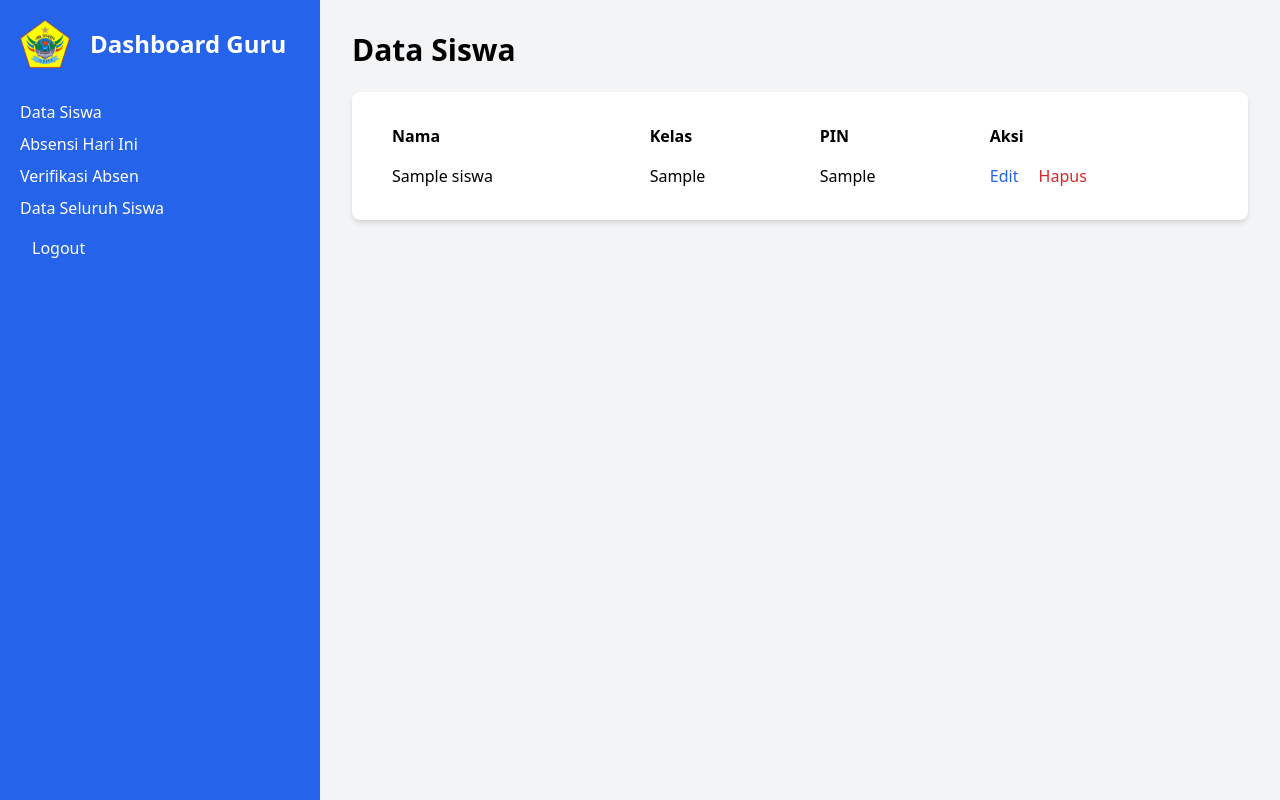
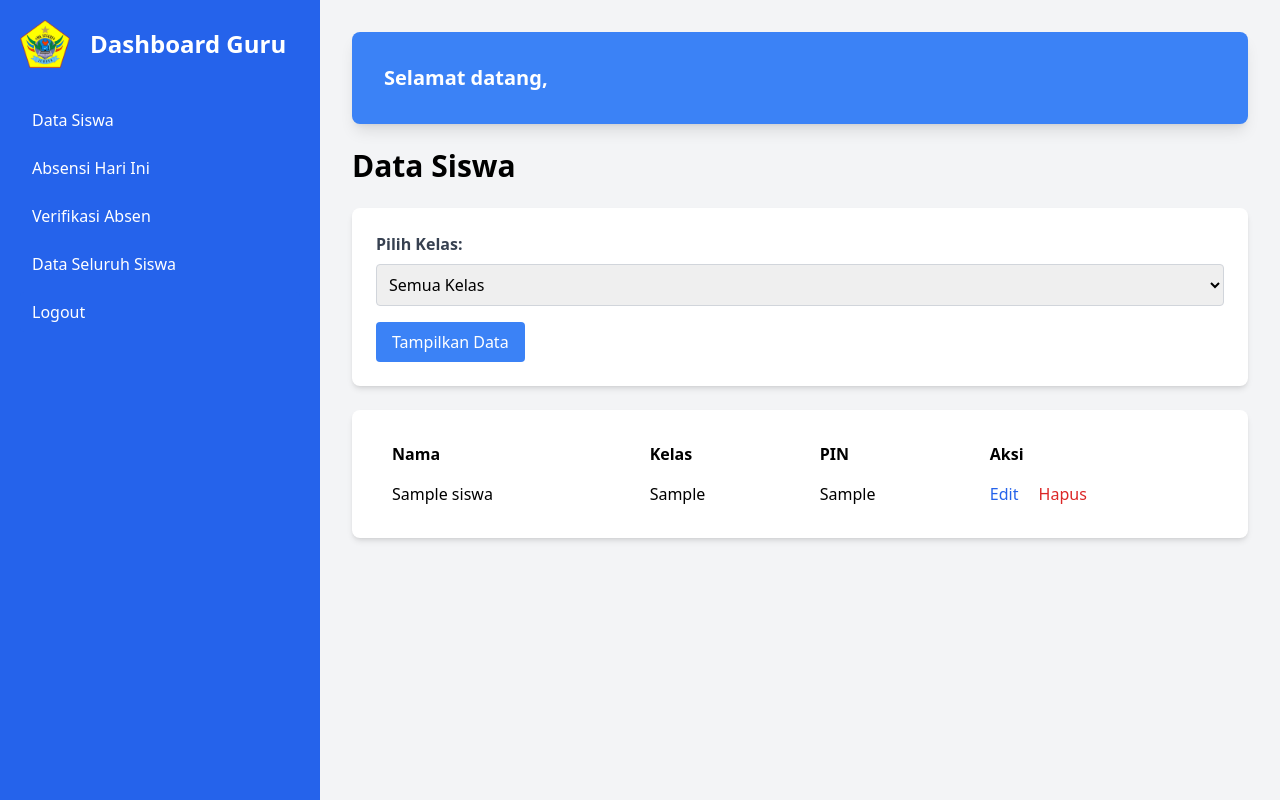
Before and after one commit to RAFIF-RF10/presensi-absensi-ci3, a CodeIgniter app: page /presensi-ci3/index.php/list_controller/rekap_absensi in a window 1280 px wide, after a click on "Data Siswa". Run offline with CodeIgniter, Linux system fonts and the light colour scheme; tables that the repository leaves empty or names only in its code hold one stand-in row (values such as "Sample post"); some libraries are stand-ins or nearby versions.

Commit message:
fitur search

```diff
--- a/application/controllers/List_controller.php
+++ b/application/controllers/List_controller.php
@@ -1,5 +1,5 @@
 <?php
-defined('BASEPATH') OR exit('No direct script access allowed');
+defined('BASEPATH') or exit('No direct script access allowed');
 
 /**
  * @property CI_Input $input
@@ -7,13 +7,16 @@ defined('BASEPATH') OR exit('No direct script access allowed');
  * @property List_model $List_model
  */
 
-class List_controller extends CI_Controller {
-    public function __construct() {
+class List_controller extends CI_Controller
+{
+	public function __construct()
+	{
 		parent::__construct();
 		$this->load->model('List_model');
 	}
 
-    public function index() {
+	public function index()
+	{
 		$data['siswa'] = $this->List_model->get_all_siswa();
 		$data['absensi_today'] = $this->List_model->get_absensi_hari_ini();
 
@@ -23,39 +26,77 @@ class List_controller extends CI_Controller {
 		$this->load->view('dashboard-guru/list/index', $data);
 	}
 
-    public function tambah() {
+	public function tambah()
+	{
 		$this->load->view('dashboard-guru/list/tambah');
 	}
 
-    public function simpan() {
+	public function simpan()
+	{
 		$data = [
 			'nama' => $this->input->post('nama'),
 			'kelas' => $this->input->post('kelas')
 		];
 		$this->List_model->insert_siswa($data);
+		// Redirect ke halaman setelah berhasil tambah data
 		redirect('list_controller');
 	}
 
-    public function edit($id) {
-        $data['siswa'] = $this->List_model->get_siswa($id);
-        $this->load->view('dashboard-guru/list/edit', $data);
+	public function edit($id)
+	{
+		$siswa = $this->List_model->get_siswa($id);
+
+		if ($siswa) {
+			echo json_encode($siswa); // Mengembalikan data siswa dalam bentuk JSON
+		} else {
+			echo json_encode(['status' => 'error', 'message' => 'Siswa tidak ditemukan']);
+		}
 	}
 
-    public function update($id) {
-        $data = [
-            'nama' => $this->input->post('nama'),
-            'kelas' => $this->input->post('kelas')
-        ];
-        $this->List_model->update_siswa($id, $data);
-        redirect('list_controller');
+	public function update($id)
+	{
+		// Ambil data yang dikirim melalui POST
+		$nama = $this->input->post('nama');
+		$kelas = $this->input->post('kelas');
+
+		// Pastikan data yang diterima tidak kosong
+		if (!$nama || !$kelas) {
+			echo json_encode(['status' => 'error', 'message' => 'Nama dan Kelas harus diisi']);
+			return;
 		}
 
-    public function hapus($id) {
-        $this->List_model->delete_siswa($id);
-        redirect('list_controller');
+		// Update data siswa di database
+		$data = [
+			'nama' => $nama,
+			'kelas' => $kelas
+		];
+
+		// Lakukan update data siswa berdasarkan ID
+		$this->List_model->update_siswa($id, $data);
+
+		// Kembali ke halaman yang sesuai setelah update
+		echo json_encode(['status' => 'success', 'message' => 'Data berhasil diperbarui']);
 	}
 
-	public function rekap_absensi() {
+
+	public function hapus($id)
+	{
+		// Hapus data siswa
+		$deleteStatus = $this->List_model->delete_siswa($id);
+
+		// Cek apakah delete berhasil
+		if ($deleteStatus) {
+			// Jika berhasil
+			echo json_encode(['status' => 'success', 'message' => 'Data berhasil dihapus.']);
+		} else {
+			// Jika gagal
+			echo json_encode(['status' => 'error', 'message' => 'Terjadi kesalahan saat menghapus data.']);
+		}
+	}
+
+
+	public function rekap_absensi()
+	{
 		$bulan = $this->input->get('bulan'); // Ambil filter bulan dari GET
 		$kelas = $this->input->get('kelas'); // Ambil filter kelas dari GET
 
@@ -66,5 +107,36 @@ class List_controller extends CI_Controller {
 		// Tampilkan view dengan data yang sudah difilter
 		$this->load->view('dashboard-guru/list/index', $data); // Pastikan path view benar
 	}
+	public function get_siswa_by_id($id)
+	{
+		$siswa = $this->List_model->get_siswa($id);  // Ambil data siswa berdasarkan ID
+		echo json_encode($siswa);  // Pastikan untuk mengembalikan data dalam format JSON
+	}
+	public function get_data_by_kelas()
+{
+    // Ambil data dari POST request
+    $kelas = $this->input->post('kelas');
+
+    // Panggil model untuk mendapatkan data siswa
+    $this->load->model('List_model');
+    $dataSiswa = $this->List_model->get_data_by_kelas($kelas);
+
+    // Buat respon berupa tabel
+    if (!empty($dataSiswa)) {
+        foreach ($dataSiswa as $row) {
+            echo '<tr>';
+            echo '<td class="px-4 py-2">' . $row->nama . '</td>';
+            echo '<td class="px-4 py-2">' . $row->kelas . '</td>';
+            echo '<td class="px-4 py-2">' . $row->pin . '</td>';
+            echo '<td class="px-4 py-2">
+                    <a href="javascript:void(0);" onclick="editData(' . $row->id . ')" class="text-blue-600 hover:underline">Edit</a>
+                    <a href="javascript:void(0);" onclick="deleteData(' . $row->id . ')" class="text-red-600 hover:underline ml-4">Hapus</a>
+                  </td>';
+            echo '</tr>';
+        }
+    } else {
+        echo '<tr><td colspan="4" class="text-center">Tidak ada data siswa.</td></tr>';
+    }
+}
 
 }
--- a/application/models/List_model.php
+++ b/application/models/List_model.php
@@ -15,9 +15,13 @@ class List_model extends CI_Model {
         return $this->db->insert('siswa', $data);
     }
 
-    public function update_siswa($id, $data) {
-        return $this->db->update('siswa', $data, ['id' => $id]);
-    }
+	public function update_siswa($id, $data) {
+		// Update data siswa berdasarkan ID
+		$this->db->where('id', $id);
+		$this->db->update('siswa', $data);
+	}
+
+
 
     public function delete_siswa($id) {
         return $this->db->delete('siswa', ['id' => $id]);
@@ -52,4 +56,20 @@ class List_model extends CI_Model {
         $query = $this->db->get();
         return $query->result();
     }
+	public function get_data_by_kelas($kelas = null)
+{
+    if ($kelas) {
+        $this->db->where('kelas', $kelas); // Filter berdasarkan kelas
+    }
+    $query = $this->db->get('siswa'); // Nama tabel siswa di database
+    return $query->result(); // Kembalikan hasil dalam bentuk array objek
 }
+
+
+	// public function get_all_siswa() {
+	// 	$this->db->select('*');
+	// 	$this->db->from('siswa');
+	// 	return $this->db->get()->result();
+	// }
+
+}
--- a/application/views/dashboard-guru/list/index.php
+++ b/application/views/dashboard-guru/list/index.php
@@ -1,11 +1,15 @@
 <!DOCTYPE html>
 <html lang="en">
+
 <head>
 	<meta charset="UTF-8">
 	<meta name="viewport" content="width=device-width, initial-scale=1.0">
+	<script src="https://cdn.jsdelivr.net/npm/sweetalert2@11"></script>
+	<script src="https://code.jquery.com/jquery-3.6.0.min.js"></script>
 	<link href="<?= base_url('/assets/css/output.css'); ?>" rel="stylesheet">
 	<title>Dashboard Guru</title>
 </head>
+
 <body class="bg-gray-100">
 	<div class="flex h-screen">
 		<!-- Sidebar -->
@@ -18,16 +22,16 @@
 
 			<!-- Sidebar Navigation -->
 			<ul class="mt-8 space-y-2" id="sidebar">
-    <li id="dataSiswaBtn">
+				<li id="dataSiswaBtn" class="block w-full text-left py-2 px-3 hover:bg-blue-500 rounded">
 					<button onclick="toggleSection('dataSiswaContent')">Data Siswa</button>
 				</li>
-    <li id="absensiHariIniBtn">
-        <button onclick="toggleSection('absensiHariIniContent')">Absensi Hari Ini</button>
+				<li id="absensiHariIniBtn" class="block w-full text-left py-2 px-3 hover:bg-blue-500 rounded"">
+        		<button onclick=" toggleSection('absensiHariIniContent')">Absensi Hari Ini</button>
 				</li>
-    <li id="verifikasiAbsenBtn">
+				<li id="verifikasiAbsenBtn" class="block w-full text-left py-2 px-3 hover:bg-blue-500 rounded">
 					<button onclick="toggleSection('verifikasiAbsenContent')">Verifikasi Absen</button>
 				</li>
-    <li id="dataSeluruhSiswaBtn" class="active">
+				<li id="dataSeluruhSiswaBtn" class="active block w-full text-left py-2 px-3 hover:bg-blue-500 rounded">
 					<button onclick="toggleSection('dataSeluruhSiswaContent')">Data Seluruh Siswa</button>
 				</li>
 
@@ -38,45 +42,68 @@
 		</div>
 
 		<!-- Main Content -->
-        <div class="flex-1 p-8 overflow-auto">
+		<div class="flex-1 p-8 ">
 			<!-- Data Siswa -->
 			<div id="dataSiswaContent" class="block">
+				<!-- Nama Guru -->
+				<div class="bg-blue-500 w-full mb-6 rounded-lg shadow-lg p-8">
+					<h3 class="text-xl font-bold text-white">Selamat datang, <?= $this->session->userdata('guru_nama'); ?> </h3>
+				</div>
+
 				<h1 class="text-3xl font-semibold mb-6">Data Siswa</h1>
+
+				<!-- Dropdown untuk Filter Kelas -->
+				<div class="bg-white shadow-md rounded-lg p-6 mb-6">
+					<label for="kelas" class="block text-gray-700 font-semibold mb-2">Pilih Kelas:</label>
+					<select id="kelas" class="w-full p-2 border border-gray-300 rounded">
+						<option value="">Semua Kelas</option>
+						<option value="XII RPL 1">XII RPL 1</option>
+						<option value="XII RPL 2">XII RPL 2</option>
+						<option value="XI RPL 1">XI RPL 1</option>
+						<option value="XI RPL 2">XI RPL 2</option>
+						<option value="X RPL 1">X RPL 1</option>
+						<option value="X RPL 2">X RPL 2</option>
+						<option value="XI DKV 1">XI DKV 1</option>
+						<option value="XI DKV 2">XI DKV 2</option>
+					</select>
+					<button onclick="filterDataByKelas()" class="mt-4 px-4 py-2 bg-blue-500 text-white rounded hover:bg-blue-600">
+						Tampilkan Data
+					</button>
+				</div>
+
+				<!-- Tabel Data Siswa -->
 				<div class="bg-white shadow-md rounded-lg p-6">
 					<table class="min-w-full table-auto">
 						<thead>
 							<tr>
-                                <!-- <th class="px-4 py-2 text-left">ID</th> -->
 								<th class="px-4 py-2 text-left">Nama</th>
 								<th class="px-4 py-2 text-left">Kelas</th>
 								<th class="px-4 py-2 text-left">PIN</th>
 								<th class="px-4 py-2 text-left">Aksi</th>
 							</tr>
 						</thead>
-                        <tbody>
-                            <?php if (!empty($siswa)): ?>
+						<tbody id="dataContainer">
 							<?php foreach ($siswa as $row): ?>
 								<tr>
-                                        <!-- <td class="px-4 py-2"><?= $row->id; ?></td> -->
 									<td class="px-4 py-2"><?= $row->nama; ?></td>
 									<td class="px-4 py-2"><?= $row->kelas; ?></td>
 									<td class="px-4 py-2"><?= $row->pin; ?></td>
 									<td class="px-4 py-2">
-                                            <a href="<?= site_url('list_controller/edit/'.$row->id); ?>" class="text-blue-600 hover:underline">Edit</a>
-                                            <a href="<?= site_url('list_controller/hapus/'.$row->id); ?>" class="text-red-600 hover:underline ml-4">Hapus</a>
+										<a href="javascript:void(0);" onclick="editData(<?= $row->id; ?>)" class="text-blue-600 hover:underline">Edit</a>
+										<a href="javascript:void(0);" onclick="deleteData(<?= $row->id; ?>)" class="text-red-600 hover:underline ml-4">Hapus</a>
 									</td>
 								</tr>
 							<?php endforeach; ?>
-                            <?php else: ?>
+							<?php if (empty($siswa)): ?>
 								<tr>
-                                    <td colspan="5" class="px-4 py-2 text-center">Tidak ada data siswa.</td>
+									<td colspan="4" class="text-center">Tidak ada data siswa.</td>
 								</tr>
 							<?php endif; ?>
 						</tbody>
 					</table>
 				</div>
 			</div>
-
+		</div>
 		<!-- Absensi Hari Ini -->
 		<div id="absensiHariIniContent" class="hidden">
 			<h1 class="text-3xl font-semibold mb-6">Absensi Hari Ini</h1>
@@ -137,8 +164,8 @@
 									<td class="px-4 py-2"><?= $pending->kelas; ?></td>
 									<td class="px-4 py-2"><?= $pending->status; ?></td>
 									<td class="px-4 py-2">
-                                            <a href="<?= site_url('dashboard_guru/setuju/'.$pending->id); ?>" class="text-blue-600 hover:underline">Setuju</a>
-                                            <a href="<?= site_url('dashboard_guru/tolak/'.$pending->id); ?>" class="text-red-600 hover:underline ml-4">Tolak</a>
+										<a href="<?= site_url('dashboard_guru/setuju/' . $pending->id); ?>" class="text-blue-600 hover:underline">Setuju</a>
+										<a href="<?= site_url('dashboard_guru/tolak/' . $pending->id); ?>" class="text-red-600 hover:underline ml-4">Tolak</a>
 									</td>
 								</tr>
 							<?php endforeach; ?>
@@ -202,28 +229,28 @@
 				<h1 class="text-3xl font-semibold mb-6">Rekap Absensi Siswa</h1>
 
 				<!-- Tabel untuk Menampilkan Rekap Absensi -->
-<table class="table-auto w-full border border-gray-300 mt-6">
-    <thead>
-        <tr class="bg-gray-100">
-            <th class="py-2 px-4 text-left">Nama</th>
-            <th class="py-2 px-4 text-left">Kelas</th>
-            <th class="py-2 px-4 text-left">Status</th>
-            <th class="py-2 px-4 text-left">Tanggal</th>
+				<table class="w-[50vw] bg-white border border-gray-300 rounded-lg shadow-md mt-6">
+					<thead class="bg-gray-100">
+						<tr>
+							<th class="py-3 px-6 text-left font-semibold text-gray-700">Nama</th>
+							<th class="py-3 px-6 text-left font-semibold text-gray-700">Kelas</th>
+							<th class="py-3 px-6 text-left font-semibold text-gray-700">Status</th>
+							<th class="py-3 px-6 text-left font-semibold text-gray-700">Tanggal</th>
 						</tr>
 					</thead>
 					<tbody>
 						<?php if (!empty($rekap_absensi)) : ?>
 							<?php foreach ($rekap_absensi as $absensi) : ?>
-                <tr>
-                    <td><?= htmlspecialchars($absensi->nama); ?></td>
-                    <td><?= htmlspecialchars($absensi->kelas); ?></td>
-                    <td><?= htmlspecialchars($absensi->status); ?></td>
-                    <td><?= date('d-m-Y', strtotime($absensi->tanggal)); ?></td>
+								<tr class="hover:bg-gray-50 transition-colors duration-200 border-t-2">
+									<td class="py-3 px-6 text-gray-800"><?= htmlspecialchars($absensi->nama); ?></td>
+									<td class="py-3 px-6 text-gray-800"><?= htmlspecialchars($absensi->kelas); ?></td>
+									<td class="py-3 px-6 <?= $absensi->status == 'Hadir' ? 'text-green-600' : ($absensi->status == 'Tidak Hadir' ? 'text-red-600' : 'text-yellow-600'); ?>"><?= htmlspecialchars($absensi->status); ?></td>
+									<td class="py-3 px-6 text-gray-800"><?= date('d-m-Y', strtotime($absensi->tanggal)); ?></td>
 								</tr>
 							<?php endforeach; ?>
 						<?php else : ?>
 							<tr>
-                <td colspan="4" class="text-center py-2 px-4">Tidak ada data absensi untuk kriteria yang dipilih.</td>
+								<td colspan="4" class="text-center py-4 px-6 text-gray-500">Tidak ada data absensi untuk kriteria yang dipilih.</td>
 							</tr>
 						<?php endif; ?>
 					</tbody>
@@ -260,8 +287,159 @@ document.addEventListener('DOMContentLoaded', () => {
 			toggleSection(activeSection);
 		});
 
+		// Fungsi untuk mengupdate data siswa
+		// Fungsi untuk menangani klik tombol Edit
+		// Fungsi untuk menangani klik tombol Edit
+		function editData(id) {
+			// Mengambil data siswa berdasarkan ID melalui AJAX
+			$.ajax({
+				url: '<?= site_url('list_controller/get_siswa_by_id/'); ?>' + id, // Pastikan URL Controller benar
+				method: 'GET',
+				success: function(response) {
+					try {
+						// Parse respons JSON
+						const siswa = JSON.parse(response);
+
+						if (siswa) {
+							// Menampilkan SweetAlert dengan form untuk mengedit data siswa
+							Swal.fire({
+								title: 'Edit Data Siswa',
+								html: `
+                            <input id="nama" class="swal2-input" placeholder="Nama" value="${siswa.nama}">
+                            <input id="kelasInput" class="swal2-input" placeholder="Kelas" value="${siswa.kelas}">
+                        `,
+								showCancelButton: true,
+								confirmButtonText: 'Edit',
+								cancelButtonText: 'Batal',
+								preConfirm: () => {
+									// Mengambil nilai input dari form SweetAlert
+									const nama = document.getElementById('nama').value.trim();
+									const kelas = document.getElementById('kelasInput').value;
+									console.log(nama, kelas)
+									// Validasi jika ada field yang kosong
+									if (!nama || !kelas) {
+										console.log(kelas)
+										Swal.showValidationMessage('Nama dan Kelas harus diisi');
+										return false;
+									}
+
+									return {
+										nama,
+										kelas
+									}; // Mengembalikan nilai nama dan kelas
+								}
+							}).then((result) => {
+								if (result.isConfirmed) {
+									const {
+										nama,
+										kelas
+									} = result.value;
+
+									// Memanggil fungsi untuk mengupdate data siswa
+									updateData(id, nama, kelas);
+								}
+							});
+						}
+					} catch (error) {
+						// Jika respons server tidak valid
+						Swal.fire('Gagal!', 'Respons server tidak valid.', 'error');
+					}
+				},
+				error: function(xhr, status, error) {
+					Swal.fire('Gagal!', 'Terjadi kesalahan saat mengambil data siswa.', 'error');
+				}
+			});
+		}
+
+		// Fungsi untuk mengupdate data siswa
+		function updateData(id, nama, kelas) {
+			$.ajax({
+				url: '<?= site_url('list_controller/update/'); ?>' + id, // Pastikan URL untuk update data benar
+				method: 'POST',
+				data: {
+					nama: nama,
+					kelas: kelas
+				},
+				success: function(response) {
+					try {
+						const res = JSON.parse(response);
+
+						// Periksa apakah server memberikan respons sukses
+						if (res.status === 'success') {
+							Swal.fire('Berhasil!', 'Data siswa berhasil diperbarui.', 'success').then(() => {
+								location.reload(); // Reload untuk memperbarui daftar siswa
+							});
+						} else {
+							Swal.fire('Gagal!', res.message || 'Terjadi kesalahan saat menyimpan perubahan.', 'error');
+						}
+					} catch (error) {
+						Swal.fire('Gagal!', 'Respons server tidak valid.', 'error');
+					}
+				},
+				error: function(xhr, status, error) {
+					Swal.fire('Gagal!', 'Terjadi kesalahan saat menyimpan perubahan.', 'error');
+				}
+			});
+		}
+
+		// Fungsi untuk menghapus data siswa
+		function deleteData(id) {
+			Swal.fire({
+				title: 'Apakah Anda yakin?',
+				text: "Data ini akan dihapus secara permanen.",
+				icon: 'warning',
+				showCancelButton: true,
+				confirmButtonText: 'Hapus',
+				cancelButtonText: 'Batal'
+			}).then((result) => {
+				if (result.isConfirmed) {
+					// Jika pengguna mengonfirmasi, hapus data siswa
+					$.ajax({
+						url: '<?= site_url('list_controller/hapus/'); ?>' + id, // Pastikan ini sesuai dengan URL Controller yang benar
+						method: 'GET',
+						success: function(response) {
+							Swal.fire('Berhasil!', 'Data berhasil dihapus!', 'success').then(() => {
+								location.reload(); // Reload untuk memperbarui daftar siswa
+							});
+						},
+						error: function(xhr, status, error) {
+							Swal.fire('Gagal!', 'Terjadi kesalahan saat menghapus data.', 'error');
+						}
+					});
+				}
+			});
+		}
+
+		function filterDataByKelas() {
+			const selectedKelas = document.getElementById('kelas').value;
+
+			// Kirim request AJAX untuk mendapatkan data siswa berdasarkan kelas
+			$.ajax({
+				url: '<?= site_url("list_controller/get_data_by_kelas"); ?>', // Sesuaikan dengan URL controller Anda
+				method: 'POST',
+				data: {
+					kelas: selectedKelas
+				},
+				beforeSend: function() {
+					// Tampilkan pesan loading
+					document.getElementById('dataContainer').innerHTML = `
+                    <tr>
+                        <td colspan="4" class="text-center">Loading...</td>
+                    </tr>
+                `;
+				},
+				success: function(response) {
+					// Response adalah tabel siswa yang dikirim dari controller
+					document.getElementById('dataContainer').innerHTML = response;
+				},
+				error: function(xhr, status, error) {
+					Swal.fire('Gagal!', 'Terjadi kesalahan saat memuat data.', 'error');
+				}
+			});
+		}
 	</script>
 
 
 </body>
+
 </html>
```
Also changed, not shown: assets/css/output.css (+60 -8 lines). Lines whose indentation alone changed are shown as unchanged.
